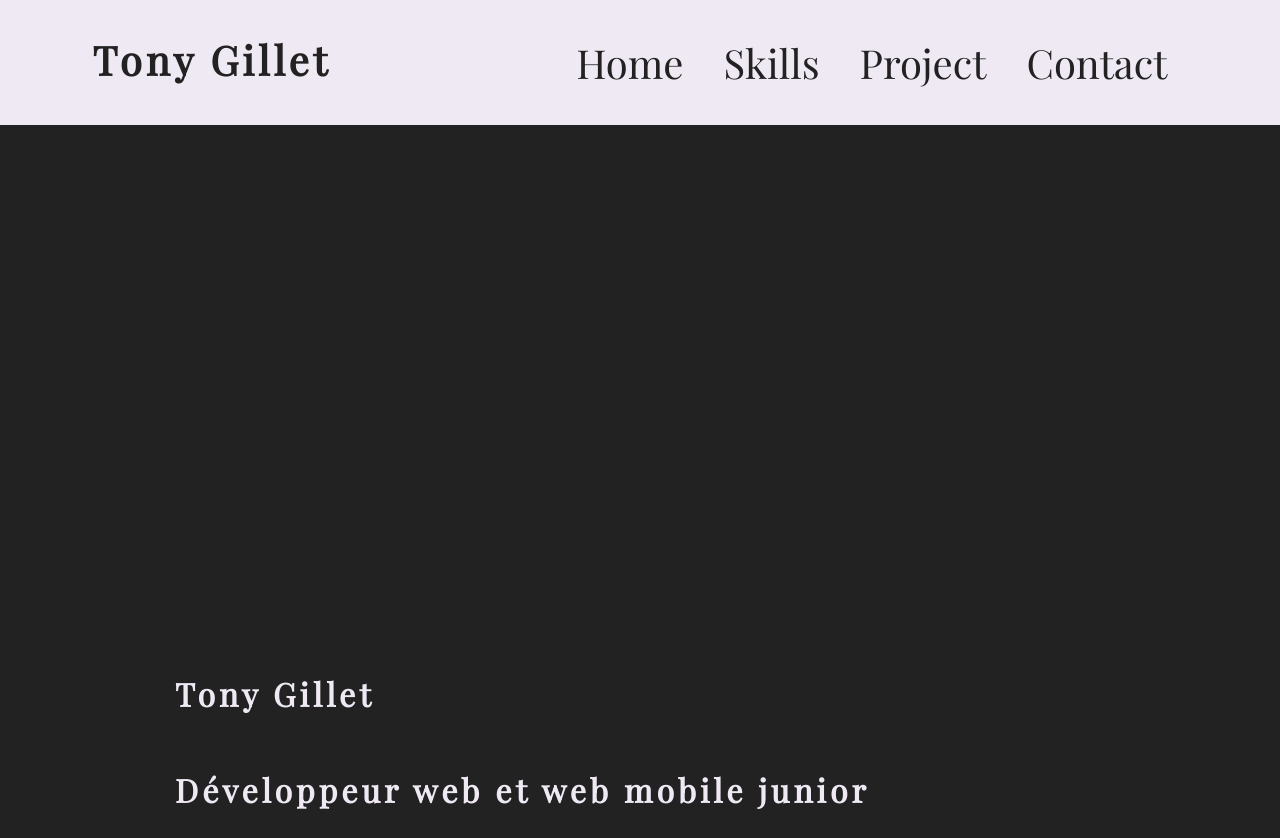
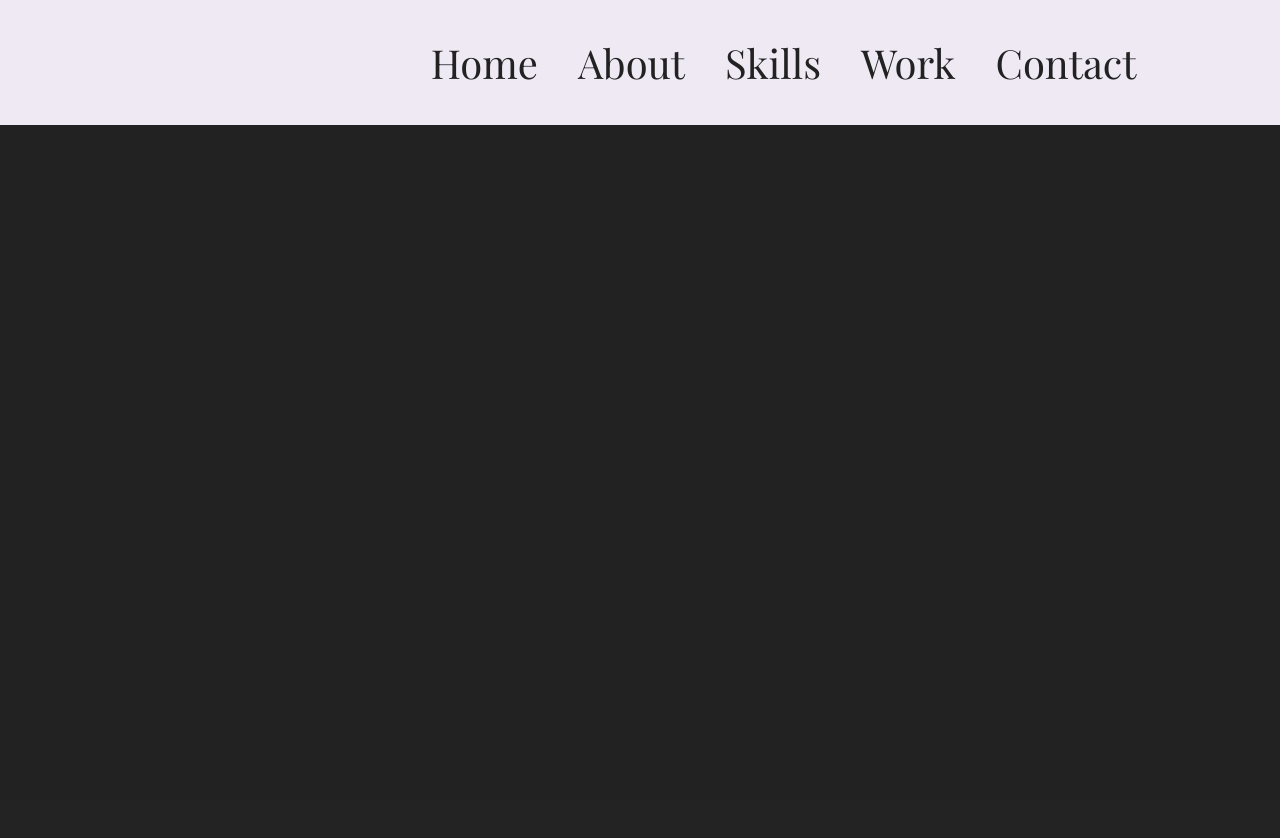
Before and after one commit to Hifi58/Portfolio, a PHP site: page /portfolio.php in a window 1280 px wide. After the commit the page ends 125 px from the top, so only its background shows below. Run offline with PHP 8.4, Linux system fonts and the light colour scheme.

Commit message:
Début de projet

```diff
--- a/navigateur.php
+++ b/navigateur.php
@@ -1,15 +1,16 @@
 <nav>
 
 <div class="logo">
-    <h1 id="accueil">Tony Gillet</h1>
+    <img href="images/tg.gif">
 </div>
 <div class="container">
         <div class ="Liens">
             <div class="wrapper">
             <ul>
                 <li><a href="#accueil">Home</a></li>
-                <li><a href="#skill">Skills</a></li>
-                <li><a href="#experience">Project</a></li>
+                <li><a href="#about">About</a></li>
+                <li><a href="#skills">Skills</a></li>
+                <li><a href="#work">Work</a></li>
                 <li><a href="#contact">Contact</a></li>
             </ul>
             </div>
--- a/portfolio.php
+++ b/portfolio.php
@@ -13,7 +13,7 @@
     <?php include 'navigateur.php' ?>
 
     <header>
-        <h1 class="titre">Tony Gillet <br/> Développeur web et web mobile junior</h1>
+
     </header>
 </body>
 
--- a/style.css
+++ b/style.css
@@ -25,12 +25,6 @@ nav{
     justify-content: space-around;
 }
 
-h1{
-    color: var(--couleur2);
-    font-family: var(--fonttitre);
-    font-size: var(--fontsizet);
-    letter-spacing: 4px;
-}
 
 li{
     list-style: none;
@@ -49,7 +43,7 @@ a{
 }
 
 a:hover{
-    border-bottom: var(--couleurhover) 2px solid;
+    text-decoration: var(--couleurhover) 2px underline;
 }
 
 .liens{
@@ -69,13 +63,3 @@ ul{
 }
 
 /*header*/
-
-.titre{
-    color: var(--couleur1);
-    font-family: var(--fonttitre);
-    line-height: 3;
-    margin-left: 175px;
-    font-size: 2em;
-    position: relative;
-    top: 500px;
-}
```
Also changed, not shown: images/tg.gif (added).
